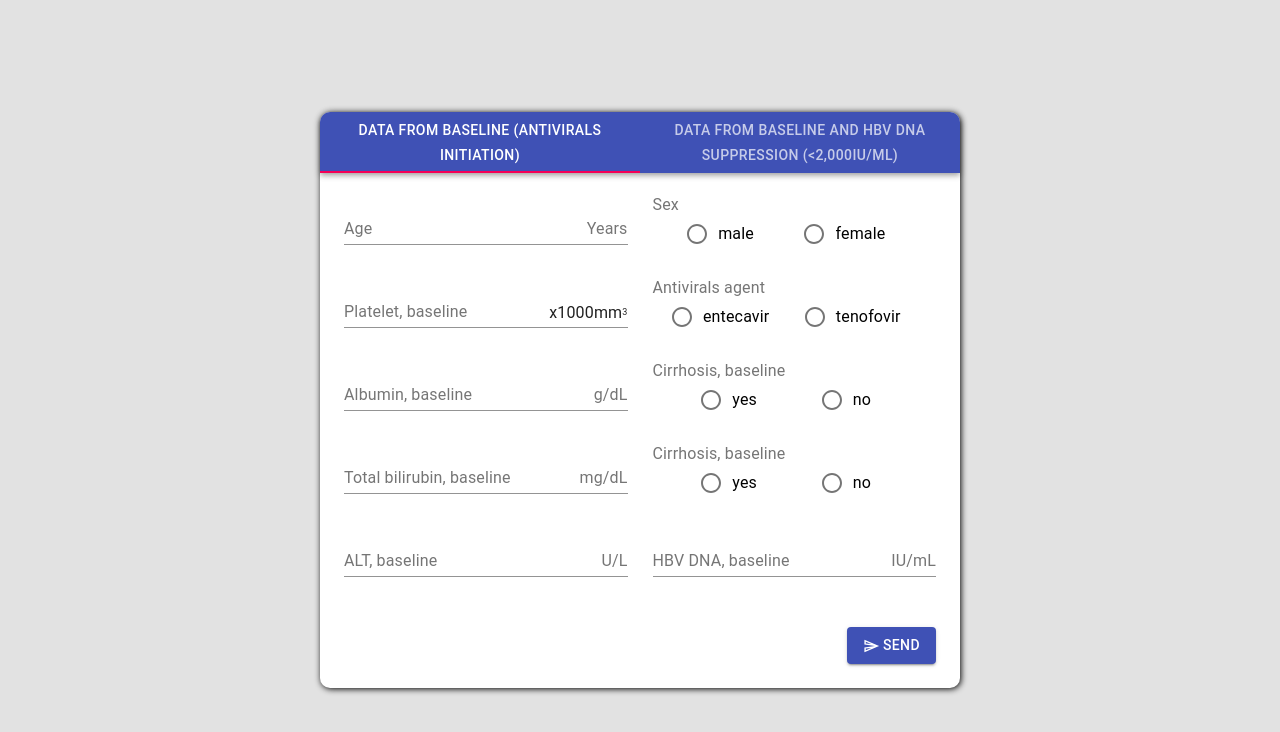
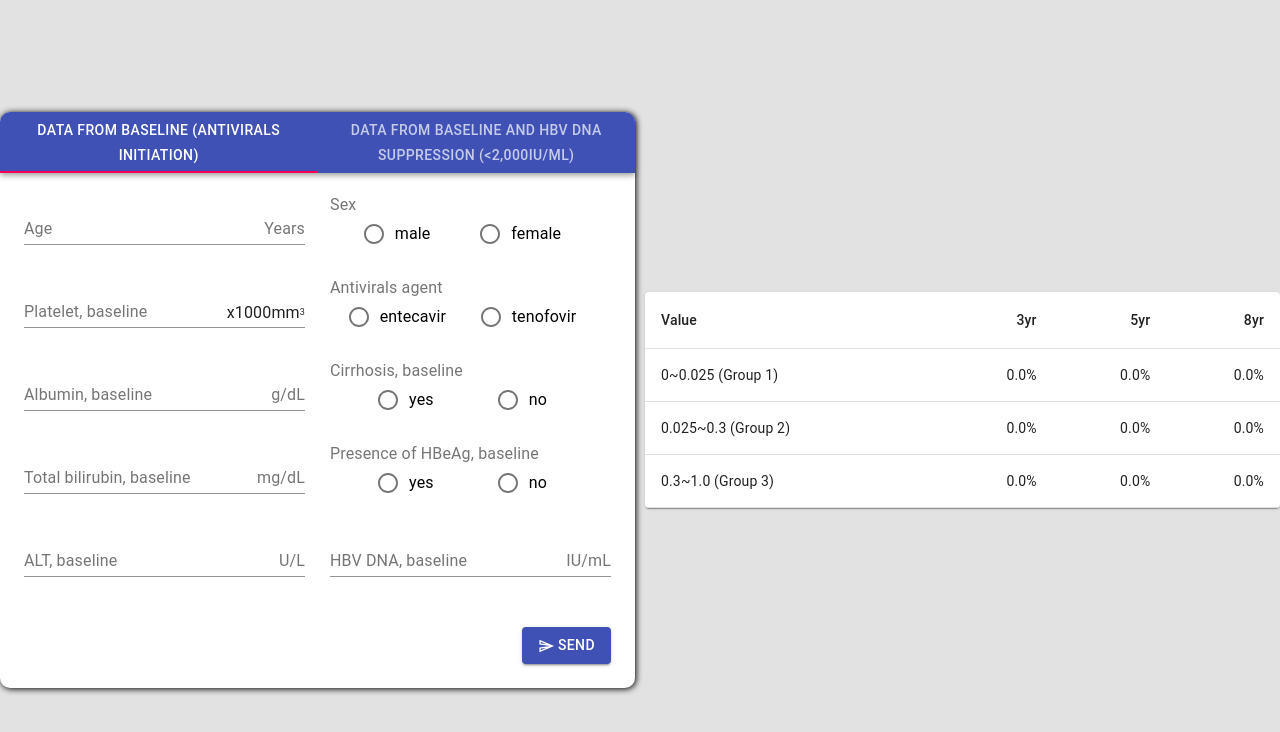
Before and after one commit to LeeSeungjae00/plan-s, a React (Create React App) app: page / in a window 1280 px wide. Shown: the top 732 px of the page. Built offline with nearby package versions, Linux system fonts and the light colour scheme.

Commit message:
result table 컴포넌트 형태로 변환

```diff
--- a/src/App.js
+++ b/src/App.js
@@ -1,13 +1,12 @@
-import React, { useRef } from 'react';
+import React from 'react';
 import './App.css'
 import { makeStyles } from '@material-ui/core/styles';
 import AppBar from '@material-ui/core/AppBar';
 import Tabs from '@material-ui/core/Tabs';
 import { TabPanel, a11yProps, LinkTab } from './Content/tapModule'
-import { FormGroup, TableBody, TableContainer, TableRow, TableCell, Table, TableHead, InputAdornment, FormControl, Input, InputLabel, Radio, FormLabel, RadioGroup, FormControlLabel } from '@material-ui/core';
-import Paper from '@material-ui/core/Paper';
 import InputComponent from './Content/InputComponent'
 import RadioComponent from './Content/RadioComponent';
+import ResultTable from './Content/ResultTable'
 
 
 const useStyles = makeStyles((theme) => ({
@@ -29,25 +28,17 @@ const useStyles = makeStyles((theme) => ({
   },
 }));
 
-function createData(name, val1, val2, val3) {
-  return { name, val1, val2, val3 };
-}
+
 
 export default function App() {
   const classes = useStyles();
-  const [value, setValue] = React.useState(0);
-  const [row, setRow] = React.useState([
-    createData("0~0.025 (Group 1)", "0.0%", "0.0%", "0.0%"),
-    createData("0.025~0.3 (Group 2)", "0.0%", "0.0%", "0.0%"),
-    createData("0.3~1.0 (Group 3)", "0.0%", "0.0%", "0.0%"),]
-  )
-
+  const [tabValue, setTapValue] = React.useState(0);
 
   const result = {};
 
 
-  const handleChange = (event, newValue) => {
-    setValue(newValue);
+  const handleTabChange = (event, newValue) => {
+    setTapValue(newValue);
   };
 
   const handleSend = () => {
@@ -63,10 +54,9 @@ export default function App() {
             className={classes.header}
             position="static">
             <Tabs
-
               variant="fullWidth"
-              value={value}
-              onChange={handleChange}
+              value={tabValue}
+              onChange={handleTabChange}
               aria-label="nav tabs example"
             >
               <LinkTab label="Data from baseline (antivirals initiation)" href="/antiviralsinitiation" {...a11yProps(0)} />
@@ -74,7 +64,7 @@ export default function App() {
             </Tabs>
           </AppBar>
 
-          <TabPanel onSend={handleSend} value={value} index={0}
+          <TabPanel onSend={handleSend} value={tabValue} index={0}
             children_1={
               <>
                 <InputComponent
@@ -89,8 +79,7 @@ export default function App() {
                   lable1="male"
                   lable2="female"
                   setRadioVal={sex => result.sex = sex}
-                >
-                </RadioComponent>
+                ></RadioComponent>
                 <InputComponent
                   type="number"
                   lable="Platelet, baseline"
@@ -102,8 +91,7 @@ export default function App() {
                   lable1="entecavir"
                   lable2="tenofovir"
                   setRadioVal={antivirals => result.antivirals = antivirals}
-                >
-                </RadioComponent>
+                ></RadioComponent>
                 <InputComponent
                   type="number"
                   lable="Albumin, baseline"
@@ -115,8 +103,7 @@ export default function App() {
                   lable1="yes"
                   lable2="no"
                   setRadioVal={cirrhosis => result.cirrhosis = cirrhosis}
-                >
-                </RadioComponent>
+                ></RadioComponent>
                 <InputComponent
                   type="number"
                   lable="Total bilirubin, baseline"
@@ -124,12 +111,11 @@ export default function App() {
                   setInputVal={total_bilirubin => result.total_bilirubin = total_bilirubin}
                 ></InputComponent>
                 <RadioComponent
-                  title="Cirrhosis, baseline"
+                  title="Presence of HBeAg, baseline"
                   lable1="yes"
                   lable2="no"
-                  setRadioVal={cirrhosis => result.cirrhosis = cirrhosis}
-                >
-                </RadioComponent>
+                  setRadioVal={presence_of_HBeAg => result.presence_of_HBeAg = presence_of_HBeAg}
+                ></RadioComponent>
                 <InputComponent
                   type="number"
                   lable="ALT, baseline"
@@ -146,13 +132,6 @@ export default function App() {
             }
             children_2={
               <>
-                {/* <FormControl>
-                  <InputLabel htmlFor="Cirrhosis">Platelet, DNA suppression</InputLabel>
-                  <Input
-                    endAdornment={<InputAdornment position="end">x1000mm<sup className="mutip">3</sup></InputAdornment>}
-                    id="Platelet">
-                  </Input>
-                </FormControl> */}
                 <InputComponent
                   type="number"
                   lable="Platelet, DNA suppression"
@@ -164,58 +143,44 @@ export default function App() {
                   lable1="yes"
                   lable2="no"
                   setRadioVal={cirrhosis_dna => result.cirrhosis_dna = cirrhosis_dna}
-                >
-                </RadioComponent>
-                <FormControl>
-                  <InputLabel htmlFor="DNA_Albumin">albumin, DNA suppression</InputLabel>
-                  <Input
-                    endAdornment={<InputAdornment position="end">g/dL</InputAdornment>}
-                    id="DNA_Albumin" >
-                  </Input>
-                </FormControl>
-                <FormControl>
-                  <InputLabel htmlFor="DNA_Total">Total bilirubin, DNA suppression</InputLabel>
-                  <Input
-                    endAdornment={<InputAdornment position="end">mg/dL</InputAdornment>}
-                    id="DNA_Total" >
-                  </Input>
-                </FormControl>
-                <FormControl>
-                  <InputLabel htmlFor="DNA_ALT">ALT, DNA suppression</InputLabel>
-                  <Input
-                    endAdornment={<InputAdornment position="end">U/L</InputAdornment>}
-                    id="DNA_ALT" >
-                  </Input>
-                </FormControl>
-                <FormControl>
-                  <InputLabel htmlFor="DNA_HBV">HBV DNA, DNA suppression</InputLabel>
-                  <Input
-                    endAdornment={<InputAdornment position="end">IU/mL</InputAdornment>}
-                    id="DNA_HBV" >
-                  </Input>
-                </FormControl>
-                <FormControl component="fieldset">
-                  <FormLabel component="legend">Presence of HBeAg, DNA suppression</FormLabel>
-                  <RadioGroup className={classes.radiolist} row aria-label="position" name="position">
-                    <FormControlLabel
-                      value="HBeAg_yes"
-                      control={<Radio color="primary" />}
-                      label="yes"
-                    />
-                    <FormControlLabel
-                      value="HBeAg_no"
-                      control={<Radio color="primary" />}
-                      label="no"
-                    />
-                  </RadioGroup>
-                </FormControl>
+                ></RadioComponent>
+                <InputComponent
+                  type="number"
+                  lable="Albumin, DNA suppression"
+                  adornment="g/dL"
+                  setInputVal={albumin_dna => result.albumin_dna = albumin_dna}
+                ></InputComponent>
+                <InputComponent
+                  type="number"
+                  lable="Total bilirubin, DNA suppression"
+                  adornment="mg/dL"
+                  setInputVal={total_bilirubin_dna => result.total_bilirubin_dna = total_bilirubin_dna}
+                ></InputComponent>
+                <InputComponent
+                  type="number"
+                  lable="ALT, DNA suppression"
+                  adornment="U/L"
+                  setInputVal={ATL_dna => result.ATL_dna = ATL_dna}
+                ></InputComponent>
+                <InputComponent
+                  type="number"
+                  lable="HBV DNA, DNA suppression"
+                  adornment="IU/mL"
+                  setInputVal={HBV_dna_dna => result.HBV_dna_dna = HBV_dna_dna}
+                ></InputComponent>
+                <RadioComponent
+                  title="Presence of HBeAg, DNA suppression"
+                  lable1="yes"
+                  lable2="no"
+                  setRadioVal={presence_of_HBeAg_dna => result.presence_of_HBeAg_dna = presence_of_HBeAg_dna}
+                ></RadioComponent>
               </>
             }
           >
-
           </TabPanel>
         </div>
       </div>
+      <ResultTable result = {result}></ResultTable>
       {/* <div className="tab-rapper">
       <TableContainer component = {Paper}>
       <Table className={classes.table} aria-label="simple table">
--- a/src/Content/RadioComponent.jsx
+++ b/src/Content/RadioComponent.jsx
@@ -1,4 +1,4 @@
-import React, { useState } from 'react'
+import React from 'react'
 import { FormControl, Radio, FormLabel, RadioGroup, FormControlLabel } from '@material-ui/core';
 import { makeStyles } from '@material-ui/core/styles';
 
@@ -13,8 +13,8 @@ const useStyles = makeStyles((theme) => ({
 export default function RadioComponent( {title ,lable1, lable2 , setRadioVal}) {
     const classes = useStyles();
     return (
-        <FormControl component="fieldset">
-            <FormLabel component="legend">{title}</FormLabel>
+        <FormControl >
+            <FormLabel >{title}</FormLabel>
             <RadioGroup className={classes.radiolist} onChange = {(e)=>{
                 setRadioVal(e.target.defaultValue);
             }} row >
--- /dev/null
+++ b/src/Content/ResultTable.jsx
@@ -0,0 +1,51 @@
+import React from 'react'
+import { makeStyles } from '@material-ui/core/styles';
+import { TableBody, TableContainer, TableRow, TableCell, Table, TableHead } from '@material-ui/core';
+import Paper from '@material-ui/core/Paper';
+
+const useStyles = makeStyles((theme) => ({
+    table: {
+        minWidth: 300,
+    },
+}));
+
+function createData(name, val1, val2, val3) {
+    return { name, val1, val2, val3 };
+  }
+
+export default function ResultTable({result}) {
+    const classes = useStyles();
+    const [rows, setRows] = React.useState([
+        createData("0~0.025 (Group 1)", "0.0%", "0.0%", "0.0%"),
+        createData("0.025~0.3 (Group 2)", "0.0%", "0.0%", "0.0%"),
+        createData("0.3~1.0 (Group 3)", "0.0%", "0.0%", "0.0%"),]
+    )
+    return (
+        <div className="tab-rapper">
+            <TableContainer component={Paper}>
+                <Table className={classes.table} aria-label="simple table">
+                    <TableHead>
+                        <TableRow>
+                            <TableCell>Value</TableCell>
+                            <TableCell align="right">3yr</TableCell>
+                            <TableCell align="right">5yr</TableCell>
+                            <TableCell align="right">8yr</TableCell>
+                        </TableRow>
+                    </TableHead>
+                    <TableBody>
+                        {rows.map((row) => (
+                            <TableRow key={row.name}>
+                                <TableCell component="th" scope="row">
+                                    {row.name}
+                                </TableCell>
+                                <TableCell align="right">{row.val1}</TableCell>
+                                <TableCell align="right">{row.val2}</TableCell>
+                                <TableCell align="right">{row.val3}</TableCell>
+                            </TableRow>
+                        ))}
+                    </TableBody>
+                </Table>
+            </TableContainer>
+        </div>
+    )
+}
```
Also changed, not shown: 1 other file (tests, documents, lock files or other folders).
